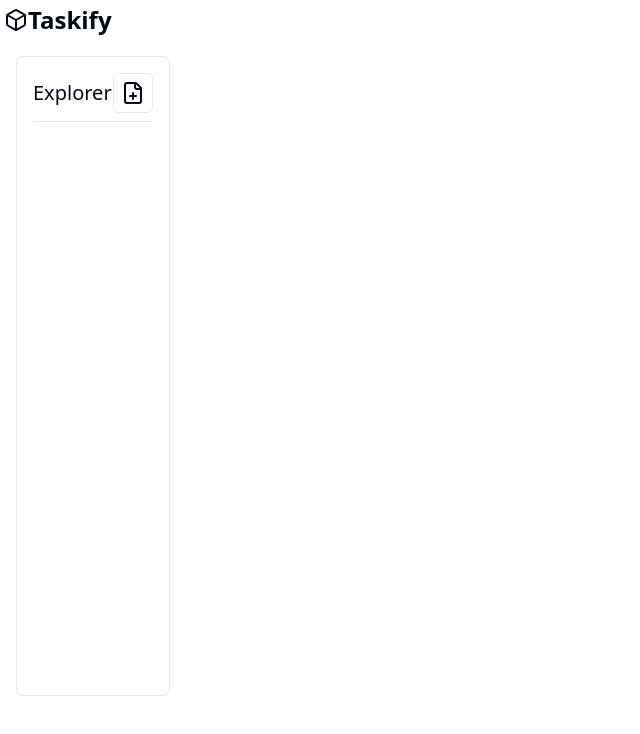
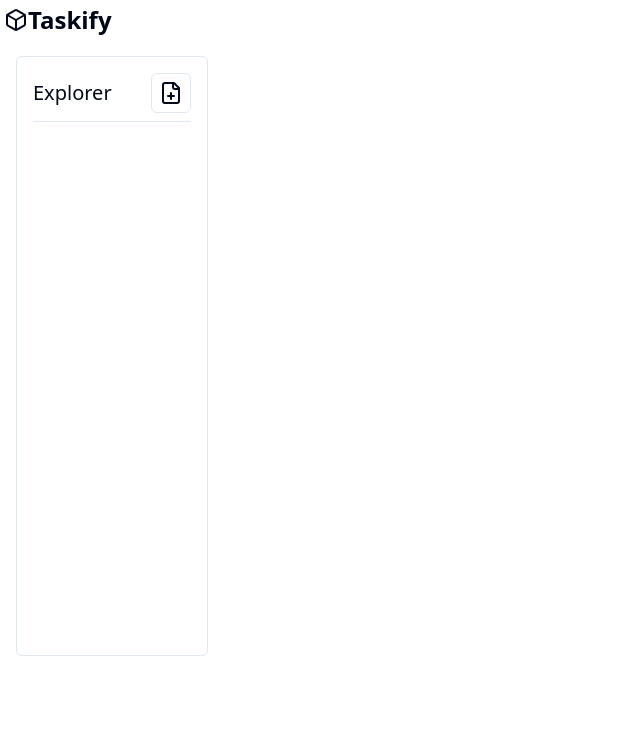
Before and after one commit to Zetharionn/taskify, a React (Vite) app: page / in a window 1280 px wide. Shown: the top 734 px of the page, without its empty margins (0-640 px from the left). Built offline with nearby package versions, Linux system fonts and the light colour scheme.

Commit message:
fix: adaptive design

```diff
--- a/src/components/Explorer/Explorer.tsx
+++ b/src/components/Explorer/Explorer.tsx
@@ -25,7 +25,7 @@ export const Explorer: FC = () => {
 	}
 
 	return (
-		<ScrollArea className='h-[80vh] w-[12vw] rounded-md border'>
+		<ScrollArea className='h-[75vh] min-h-32 w-[12vw] min-w-48 rounded-md border'>
 			<div className='p-4'>
 				<div className='flex flex-row justify-between items-center'>
 					<h4 className='text-xl font-medium leading-none'>Explorer</h4>
--- a/src/pages/Home/Home.tsx
+++ b/src/pages/Home/Home.tsx
@@ -6,11 +6,9 @@ export const Home: FC = () => {
 	return (
 		<>
 			<div className='flex flex-col'>
-				<div className='flex flex-col'>
-					<div className='flex flex-row items-center p-1'>
-						<Box />
-						<h1 className='text-2xl font-semibold'>Taskify</h1>
-					</div>
+				<div className='flex flex-row items-center p-1'>
+					<Box />
+					<h1 className='text-2xl font-semibold'>Taskify</h1>
 				</div>
 				<div className='p-4'>
 					<Explorer />
```
